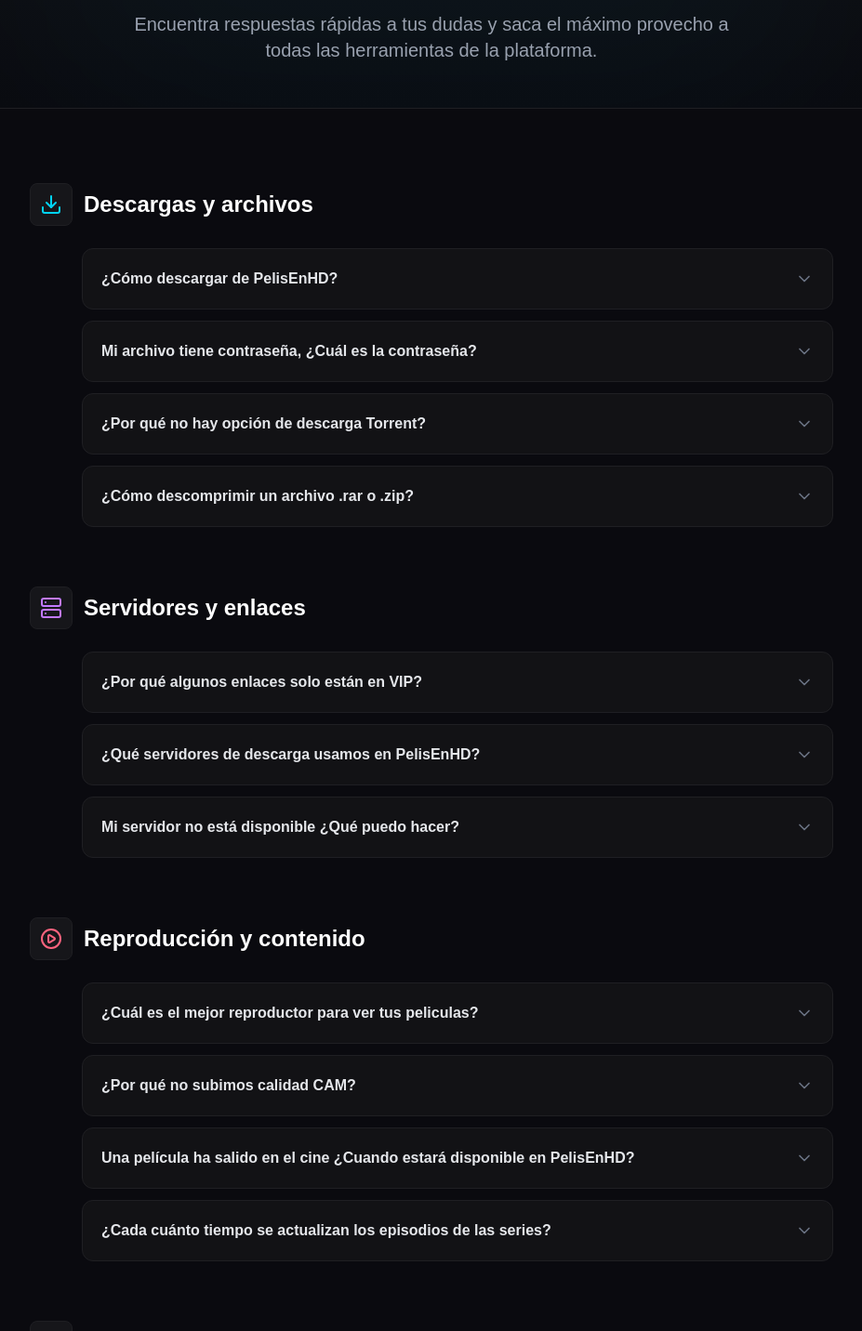
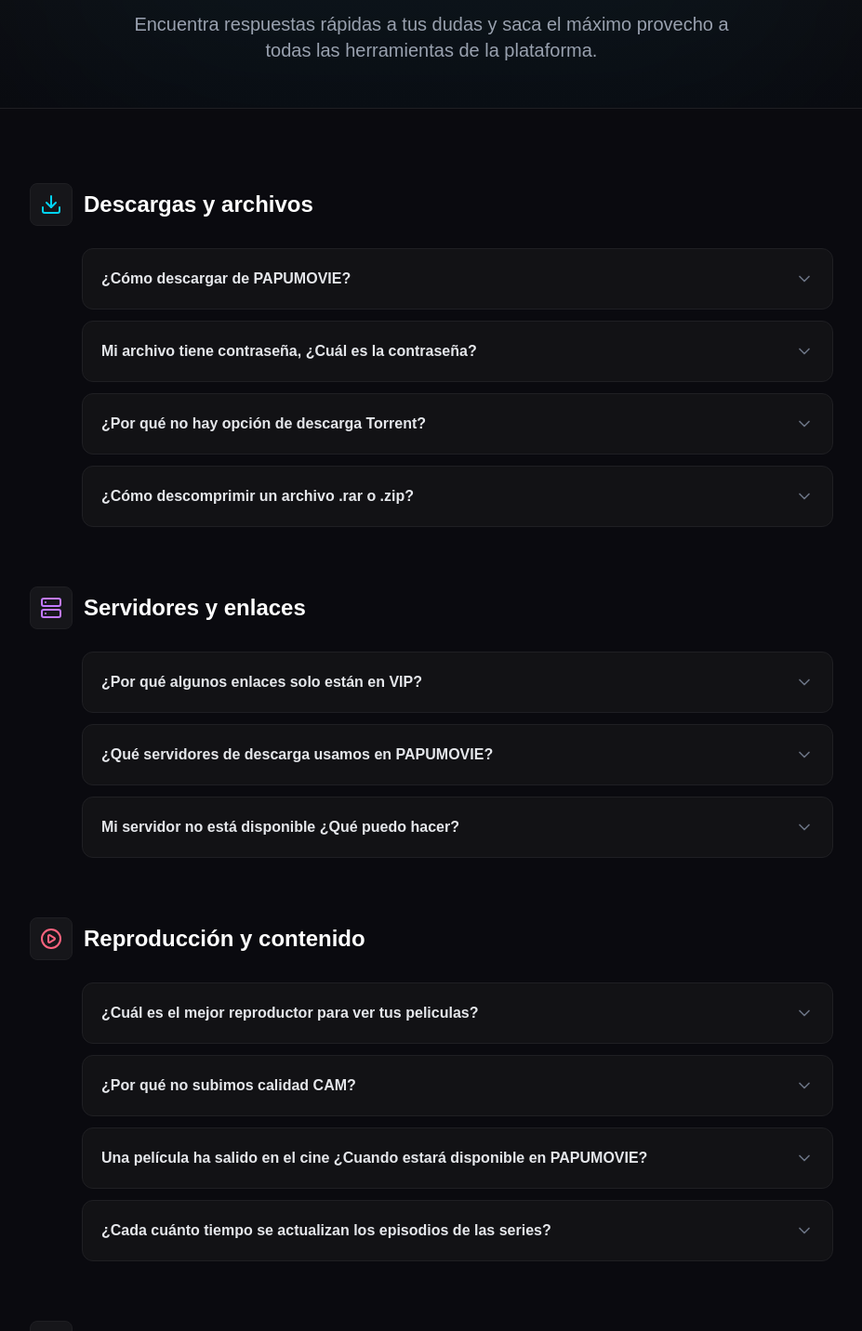
Before and after one commit to nicolaszierow1021-alt/elpapuv2, a Next.js app: page /faq in a window 1280 px wide. Shown: the part 273-1705 px from the top of the page at 93% size, without its empty margins (176-1103 px from the left). Built offline with nearby package versions, Linux system fonts and the light colour scheme; no server answers.

Commit message:
docs: actualizar menciones a PAPUMOVIE en la pagina de FAQ

```diff
--- a/app/faq/page.tsx
+++ b/app/faq/page.tsx
@@ -11,7 +11,7 @@
     icon: <Download className="w-6 h-6 text-cyan-400" />,
     questions: [
       {
-        q: '¿Cómo descargar de PelisEnHD?',
+        q: '¿Cómo descargar de PAPUMOVIE?',
         a: 'Para descargar, dirígete a la página de la película o serie y haz clic en el botón de descarga. Si eres usuario VIP, tendrás acceso directo a los enlaces sin publicidad. Si eres usuario gratuito, es posible que debas pasar por un acortador antes de ver los enlaces.'
       },
       {
@@ -37,7 +37,7 @@
         a: 'Los enlaces VIP utilizan servidores premium mucho más rápidos (como Google Drive, 1Fichier Premium, etc.) que tienen un coste de mantenimiento elevado. Al adquirir VIP, apoyas a la plataforma y a cambio obtienes acceso a estos servidores de alta velocidad y libres de publicidad.'
       },
       {
-        q: '¿Qué servidores de descarga usamos en PelisEnHD?',
+        q: '¿Qué servidores de descarga usamos en PAPUMOVIE?',
         a: 'Dependiendo del plan, usamos servidores gratuitos como Mega, Mediafire o Terabox, y servidores exclusivos VIP como Google Drive o enlaces directos sin límites de cuota.'
       },
       {
@@ -56,10 +56,10 @@
       },
       {
         q: '¿Por qué no subimos calidad CAM?',
-        a: 'En PelisEnHD nuestro compromiso es con la calidad. Las versiones CAM (grabadas del cine con cámara) ofrecen una experiencia de video y audio muy pobre. Preferimos esperar a que salgan versiones WEB-DL, Blu-Ray o al menos HD-Rip para garantizar que disfrutes el contenido como se debe.'
+        a: 'En PAPUMOVIE nuestro compromiso es con la calidad. Las versiones CAM (grabadas del cine con cámara) ofrecen una experiencia de video y audio muy pobre. Preferimos esperar a que salgan versiones WEB-DL, Blu-Ray o al menos HD-Rip para garantizar que disfrutes el contenido como se debe.'
       },
       {
-        q: 'Una película ha salido en el cine ¿Cuando estará disponible en PelisEnHD?',
+        q: 'Una película ha salido en el cine ¿Cuando estará disponible en PAPUMOVIE?',
         a: 'Por lo general, las películas llegan a nuestra plataforma entre 45 y 90 días después de su estreno en cines, cuando son lanzadas oficialmente en plataformas de streaming (WEB-DL) o en formato físico.'
       },
       {
```
